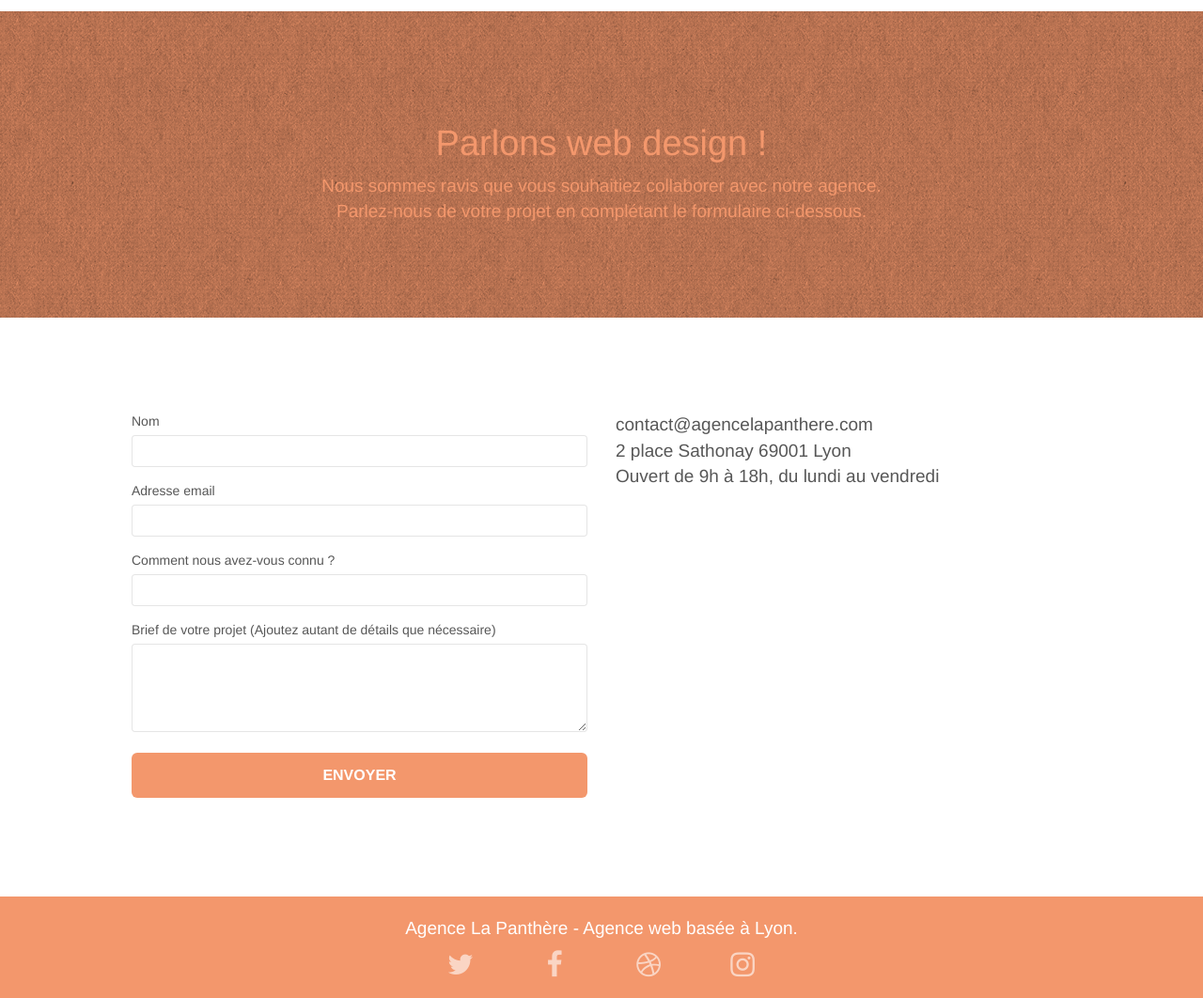
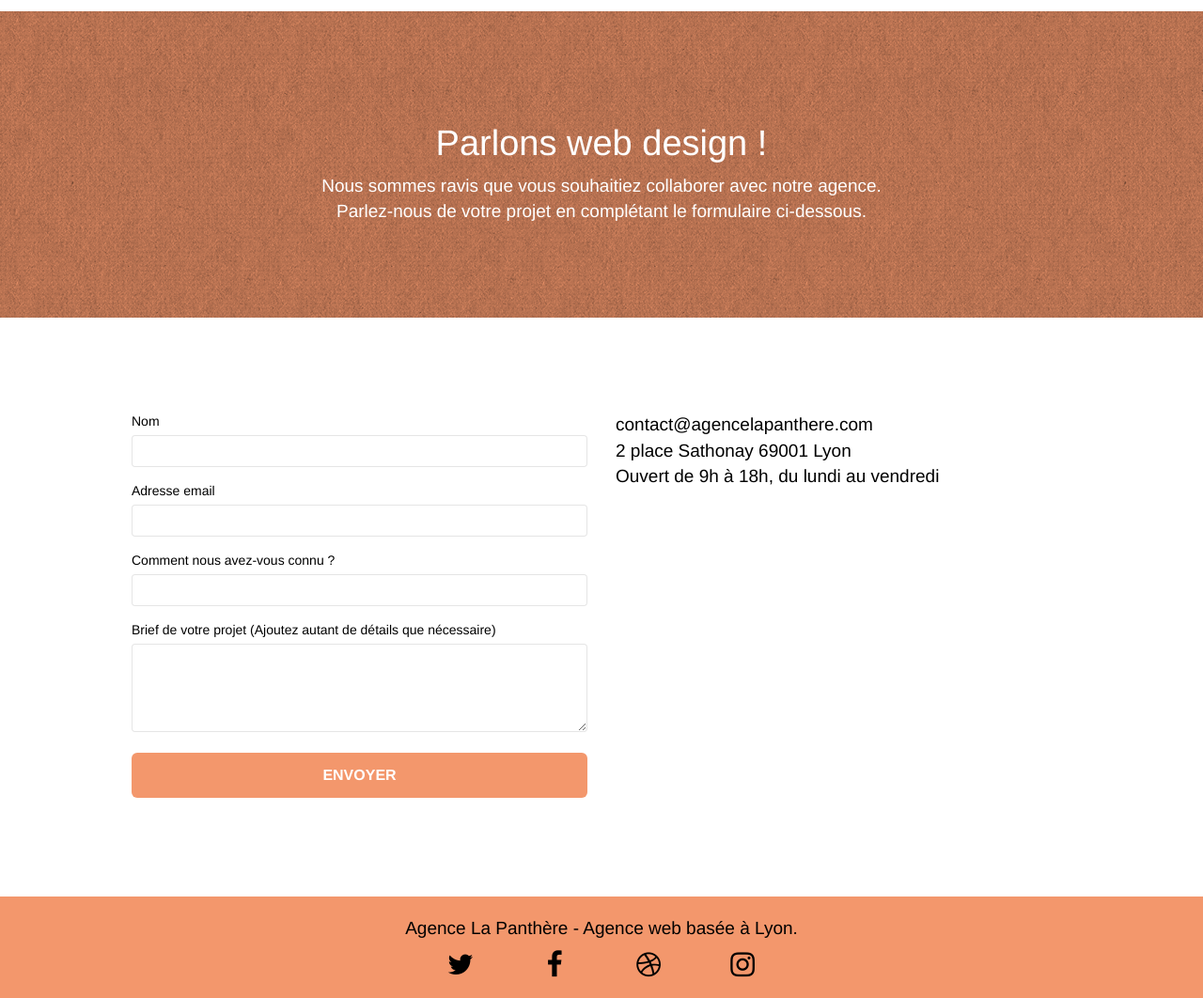
Before and after one commit to Lucas-Daniel86/Projet_4_La_Panthere_2_opt, a plain HTML site: page page2.html in a window 1280 px wide. Shown: the part 80-1142 px from the top of the page at 94% size. Drawn offline with nearby package versions, Linux system fonts and the light colour scheme; files that its build step writes are made by us from their sources; a script that the page names is missing.

Commit message:
Contraste corrigé

```diff
--- a/page2.html
+++ b/page2.html
@@ -131,7 +131,7 @@
 	<div class="container bloc-sm">
 		<div class="row">
 			<div class="col-sm-12">
-				<p class="text-center white">
+				<p class="text-center">
 					Agence La Panthère - Agence web basée à Lyon.<br>
 				</p>
 				<div class="row row-no-gutters social">
--- a/style.css
+++ b/style.css
@@ -133,7 +133,7 @@ a:hover {
 .d-bloc h5 a,
 .d-bloc h6 a,
 .d-bloc p a {
-    color: rgba(255, 255, 255, .6);
+    color: #000000;
 }
 
 .d-bloc .a-btn:hover,
@@ -651,7 +651,7 @@ label,
 a {
     font-family: "helvetica";
     font-weight: 400;
-    color: #575757!important;
+    color: #000000!important;
 }
 
 .container {
@@ -775,7 +775,7 @@ h4 {
 }
 
 .tc-white {
-    color: #F3976C!important;
+    color: #FFFFFF!important;
 }
 
 .btn-atomic-tangerine {
```
Also changed, not shown: index.html (+2 -2 lines).
